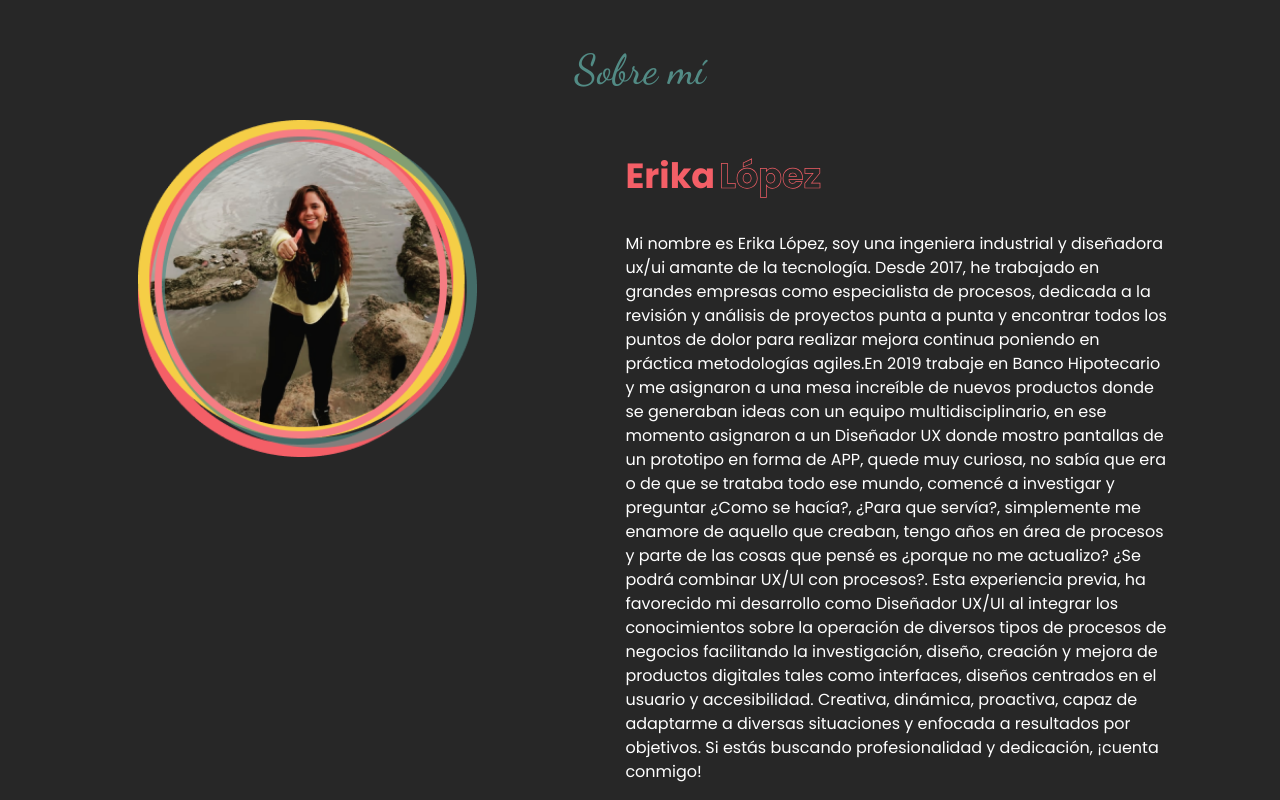
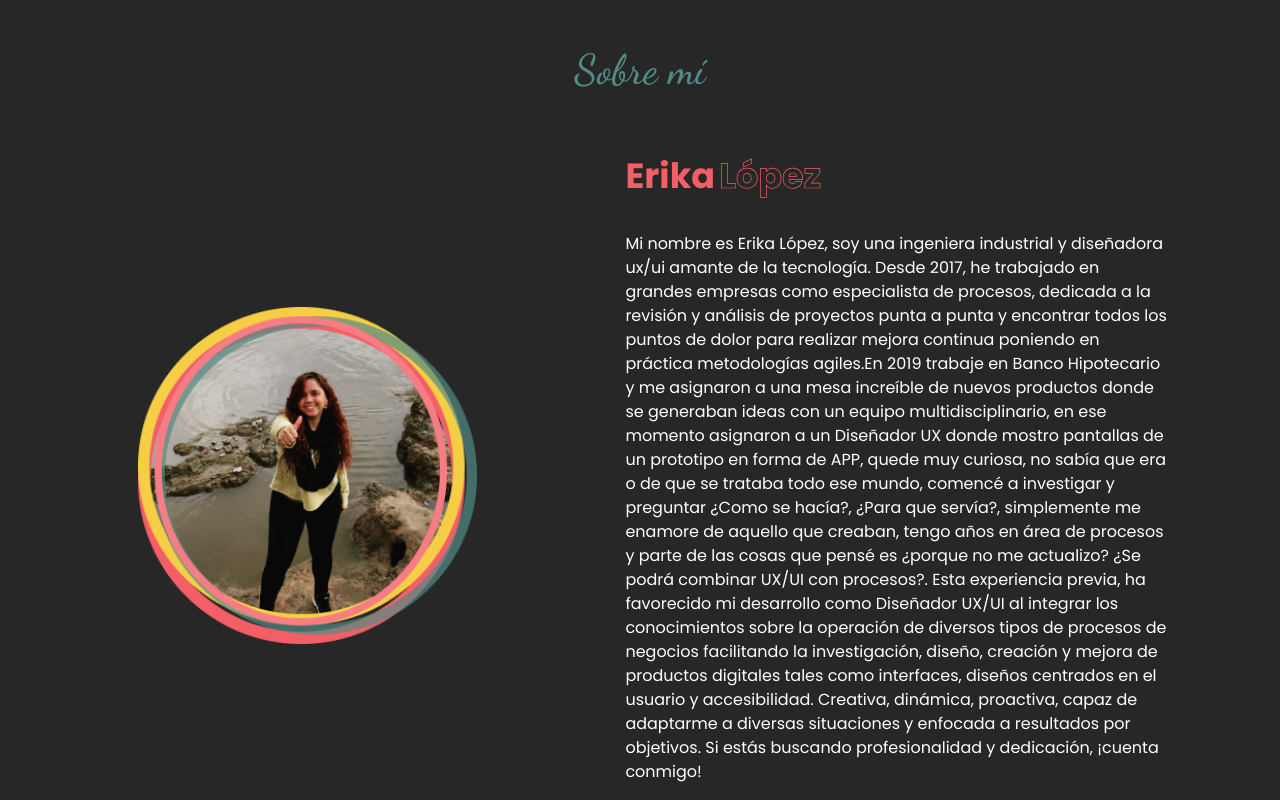
Before and after one commit to erikae86/PortafolioErikaLopez, a website: page index.html in a window 1280 px wide. Shown: the part 700-1500 px from the top of the page. Drawn offline with nearby package versions, Linux system fonts and the light colour scheme.

Commit message:
agregando sass2 cambios2

```diff
--- a/index.html
+++ b/index.html
@@ -80,7 +80,7 @@
 			<h2>Sobre mí</h2>
 		</div>
 		<div class="row">
-				<div class="col-lg-5 col-md-4">
+				<div class="col-lg-5 col-md-4 my-auto">
 					<img src="assets/img/imgredonda.png" alt="imagenredonda"class="img-fluid rounded my-auto mx-auto d-block w-75">
 				</div>
 
```
